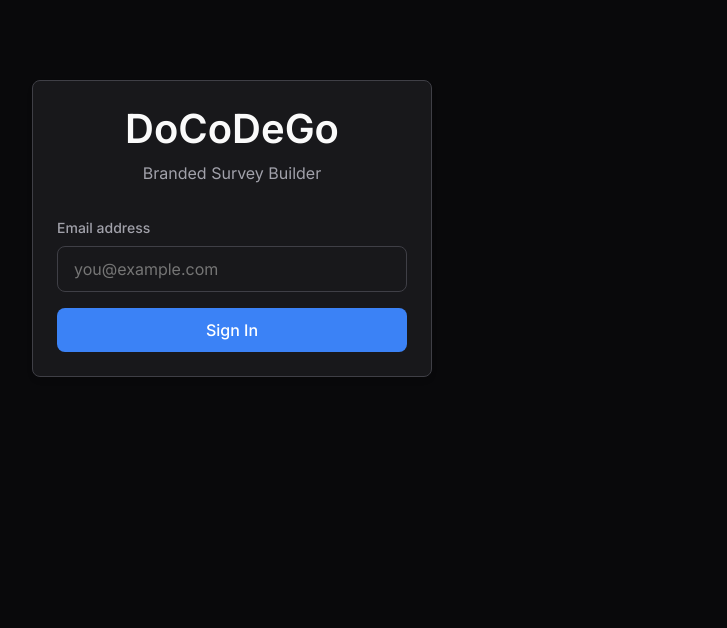
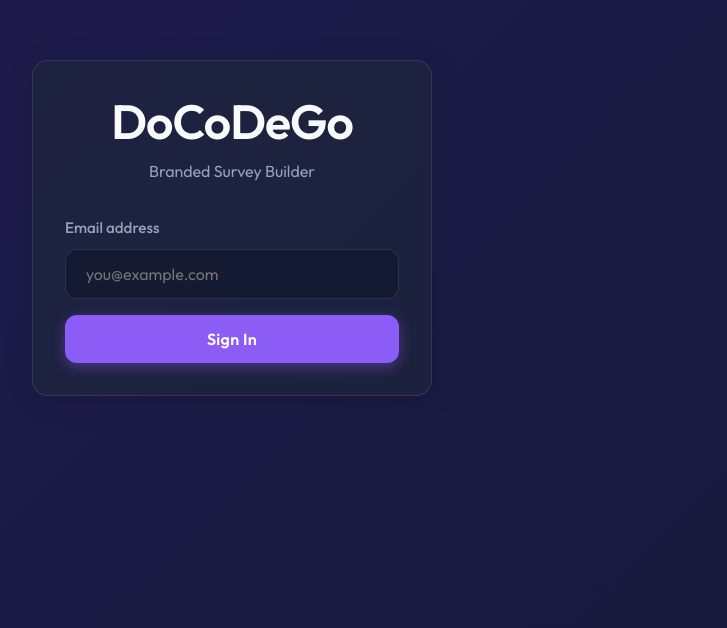
Before and after one commit to sarthaktomar579/Branded_Survey_Builder, a React (Vite) app in the folder web/: page / in a window 1280 px wide. Shown: the part 172-800 px from the top of the page, without its empty margins (408-1135 px from the left). Built offline with nearby package versions, Linux system fonts and the light colour scheme.

Commit message:
style: upgrade to premium glassmorphism dark theme UI

```diff
--- a/web/src/index.css
+++ b/web/src/index.css
@@ -1,20 +1,20 @@
-@import url("https://fonts.googleapis.com/css2?family=Inter:wght@300;400;500;600;700&display=swap");
+@import url('https://fonts.googleapis.com/css2?family=Outfit:wght@300;400;500;600;700&display=swap');
 
 :root {
-  --bg-color: #09090b;
-  --text-main: #fafafa;
-  --text-muted: #a1a1aa;
+  --text-main: #f8fafc;
+  --text-muted: #94a3b8;
 
-  --surface: #18181b;
-  --surface-hover: #27272a;
-  --border: #3f3f46;
+  /* Glassmorphism surface */
+  --surface: rgba(30, 41, 59, 0.6);
+  --surface-hover: rgba(30, 41, 59, 0.8);
+  --border: rgba(255, 255, 255, 0.1);
 
-  /* The primary brand color, default blue, can be overridden per survey */
-  --brand-primary: #3b82f6;
-  --brand-primary-hover: #2563eb;
+  /* Primary brand color injected dynamically */
+  --brand-primary: #8b5cf6;
+  --brand-primary-hover: #7c3aed;
 
-  --radius: 8px;
-  --transition: 0.2s ease;
+  --radius: 16px;
+  --transition: 0.3s cubic-bezier(0.4, 0, 0.2, 1);
 }
 
 * {
@@ -24,116 +24,98 @@
 }
 
 body {
-  font-family:
-    "Inter", -apple-system, BlinkMacSystemFont, "Segoe UI", Roboto, Helvetica, Arial, sans-serif;
-  background-color: var(--bg-color);
+  font-family: 'Outfit', -apple-system, BlinkMacSystemFont, sans-serif;
   color: var(--text-main);
-  line-height: 1.5;
+  line-height: 1.6;
   -webkit-font-smoothing: antialiased;
+  /* Premium animated gradient background */
+  background: linear-gradient(-45deg, #0f172a, #1e1b4b, #020617, #0f172a);
+  background-size: 400% 400%;
+  animation: gradientBG 15s ease infinite;
+  min-height: 100vh;
+}
+
+@keyframes gradientBG {
+  0% { background-position: 0% 50%; }
+  50% { background-position: 100% 50%; }
+  100% { background-position: 0% 50%; }
 }
 
 /* Typography */
-h1,
-h2,
-h3,
-h4,
-h5,
-h6 {
+h1, h2, h3, h4, h5, h6 {
   font-weight: 600;
   line-height: 1.2;
+  letter-spacing: -0.02em;
 }
 
-h1 {
-  font-size: 2.5rem;
-  margin-bottom: 1rem;
-}
-h2 {
-  font-size: 1.5rem;
-  margin-bottom: 1rem;
-}
+h1 { font-size: 3rem; margin-bottom: 1rem; }
+h2 { font-size: 2rem; margin-bottom: 1rem; }
+h3 { font-size: 1.5rem; margin-bottom: 1rem; }
 
-/* Layout Utilities */
+/* Layout */
 .container {
-  max-width: 800px;
+  max-width: 900px;
   margin: 0 auto;
   padding: 2rem;
 }
 
-.flex {
-  display: flex;
-}
-.flex-col {
-  display: flex;
-  flex-direction: column;
-}
-.items-center {
-  align-items: center;
-}
-.justify-between {
-  justify-content: space-between;
-}
-.justify-center {
-  justify-content: center;
-}
-.gap-2 {
-  gap: 0.5rem;
-}
-.gap-4 {
-  gap: 1rem;
-}
-.gap-8 {
-  gap: 2rem;
-}
+.flex { display: flex; }
+.flex-col { display: flex; flex-direction: column; }
+.items-center { align-items: center; }
+.justify-between { justify-content: space-between; }
+.justify-center { justify-content: center; }
+.gap-2 { gap: 0.5rem; }
+.gap-4 { gap: 1rem; }
+.gap-8 { gap: 2rem; }
 
-/* Components */
+/* Cards (Glassmorphism) */
 .card {
   background: var(--surface);
+  backdrop-filter: blur(16px);
+  -webkit-backdrop-filter: blur(16px);
   border: 1px solid var(--border);
   border-radius: var(--radius);
-  padding: 1.5rem;
-  box-shadow:
-    0 4px 6px -1px rgba(0, 0, 0, 0.1),
-    0 2px 4px -1px rgba(0, 0, 0, 0.06);
-  transition:
-    transform var(--transition),
-    box-shadow var(--transition);
+  padding: 2rem;
+  box-shadow: 0 4px 30px rgba(0, 0, 0, 0.1);
+  transition: transform var(--transition), box-shadow var(--transition), border-color var(--transition);
 }
 
 .card:hover {
-  transform: translateY(-2px);
-  box-shadow:
-    0 10px 15px -3px rgba(0, 0, 0, 0.2),
-    0 4px 6px -2px rgba(0, 0, 0, 0.1);
+  transform: translateY(-4px);
+  box-shadow: 0 20px 40px rgba(0, 0, 0, 0.2);
+  border-color: rgba(255, 255, 255, 0.2);
 }
 
 /* Forms & Inputs */
-input,
-select,
-textarea {
+input, select, textarea {
   width: 100%;
-  padding: 0.75rem 1rem;
-  background: var(--surface);
+  padding: 0.875rem 1.25rem;
+  background: rgba(15, 23, 42, 0.6);
   border: 1px solid var(--border);
-  border-radius: var(--radius);
+  border-radius: 12px;
   color: var(--text-main);
   font-size: 1rem;
   font-family: inherit;
-  transition:
-    border-color var(--transition),
-    box-shadow var(--transition);
+  transition: all var(--transition);
   outline: none;
 }
 
-input:focus,
-select:focus,
-textarea:focus {
+input:focus, select:focus, textarea:focus {
   border-color: var(--brand-primary);
-  box-shadow: 0 0 0 2px rgba(59, 130, 246, 0.2);
+  background: rgba(15, 23, 42, 0.8);
+  box-shadow: 0 0 0 4px color-mix(in srgb, var(--brand-primary) 20%, transparent);
+}
+
+input[type="radio"], input[type="checkbox"] {
+  accent-color: var(--brand-primary);
+  width: 1.25rem;
+  height: 1.25rem;
+  cursor: pointer;
 }
 
 label {
   display: block;
-  font-size: 0.875rem;
+  font-size: 0.95rem;
   font-weight: 500;
   margin-bottom: 0.5rem;
   color: var(--text-muted);
@@ -144,91 +126,95 @@ label {
   display: inline-flex;
   align-items: center;
   justify-content: center;
-  padding: 0.75rem 1.5rem;
+  padding: 0.875rem 1.75rem;
   font-size: 1rem;
-  font-weight: 500;
-  border-radius: var(--radius);
+  font-weight: 600;
+  border-radius: 12px;
   border: none;
   cursor: pointer;
-  transition:
-    background-color var(--transition),
-    transform var(--transition);
+  transition: all var(--transition);
   font-family: inherit;
   outline: none;
+  letter-spacing: 0.02em;
 }
 
 .btn:active {
-  transform: scale(0.98);
+  transform: scale(0.96);
 }
 
 .btn-primary {
   background-color: var(--brand-primary);
   color: #ffffff;
+  box-shadow: 0 4px 14px color-mix(in srgb, var(--brand-primary) 40%, transparent);
 }
 
-.btn-primary:hover {
+.btn-primary:hover:not(:disabled) {
   background-color: var(--brand-primary-hover);
+  box-shadow: 0 6px 20px color-mix(in srgb, var(--brand-primary) 60%, transparent);
+  transform: translateY(-2px);
+}
+
+.btn-primary:disabled {
+  opacity: 0.7;
+  cursor: not-allowed;
 }
 
 .btn-secondary {
-  background-color: var(--surface);
+  background-color: rgba(255, 255, 255, 0.05);
   color: var(--text-main);
   border: 1px solid var(--border);
+  backdrop-filter: blur(8px);
 }
 
-.btn-secondary:hover {
-  background-color: var(--surface-hover);
+.btn-secondary:hover:not(:disabled) {
+  background-color: rgba(255, 255, 255, 0.1);
+  transform: translateY(-2px);
+}
+
+.btn-secondary:disabled {
+  opacity: 0.5;
+  cursor: not-allowed;
 }
 
 .btn-danger {
-  background-color: #ef4444;
-  color: white;
+  background-color: rgba(239, 68, 68, 0.1);
+  color: #f87171;
+  border: 1px solid rgba(239, 68, 68, 0.2);
 }
+
 .btn-danger:hover {
-  background-color: #dc2626;
+  background-color: rgba(239, 68, 68, 0.2);
+  transform: translateY(-2px);
 }
 
 /* Utilities */
-.text-center {
-  text-align: center;
-}
-.text-muted {
-  color: var(--text-muted);
-}
-.w-full {
-  width: 100%;
-}
-.mt-2 {
-  margin-top: 0.5rem;
-}
-.mt-4 {
-  margin-top: 1rem;
-}
-.mb-4 {
-  margin-bottom: 1rem;
-}
-.mb-8 {
-  margin-bottom: 2rem;
-}
+.text-center { text-align: center; }
+.text-muted { color: var(--text-muted); }
+.w-full { width: 100%; }
+.mt-2 { margin-top: 0.5rem; }
+.mt-4 { margin-top: 1rem; }
+.mt-8 { margin-top: 2rem; }
+.mb-4 { margin-bottom: 1rem; }
+.mb-8 { margin-bottom: 2rem; }
 
 /* Micro-animations */
-@keyframes fadeIn {
-  from {
-    opacity: 0;
-    transform: translateY(10px);
-  }
-  to {
-    opacity: 1;
-    transform: translateY(0);
-  }
+@keyframes fadeInSlideUp {
+  from { opacity: 0; transform: translateY(20px); }
+  to { opacity: 1; transform: translateY(0); }
 }
 
 .animate-fade-in {
-  animation: fadeIn 0.4s ease forwards;
+  animation: fadeInSlideUp 0.6s cubic-bezier(0.16, 1, 0.3, 1) forwards;
 }
 
-/* Logo */
+/* Specific elements */
 .brand-logo {
-  max-height: 48px;
+  max-height: 64px;
   object-fit: contain;
+  filter: drop-shadow(0 4px 6px rgba(0, 0, 0, 0.1));
 }
+
+a {
+  text-decoration: none;
+  color: inherit;
+}
```
